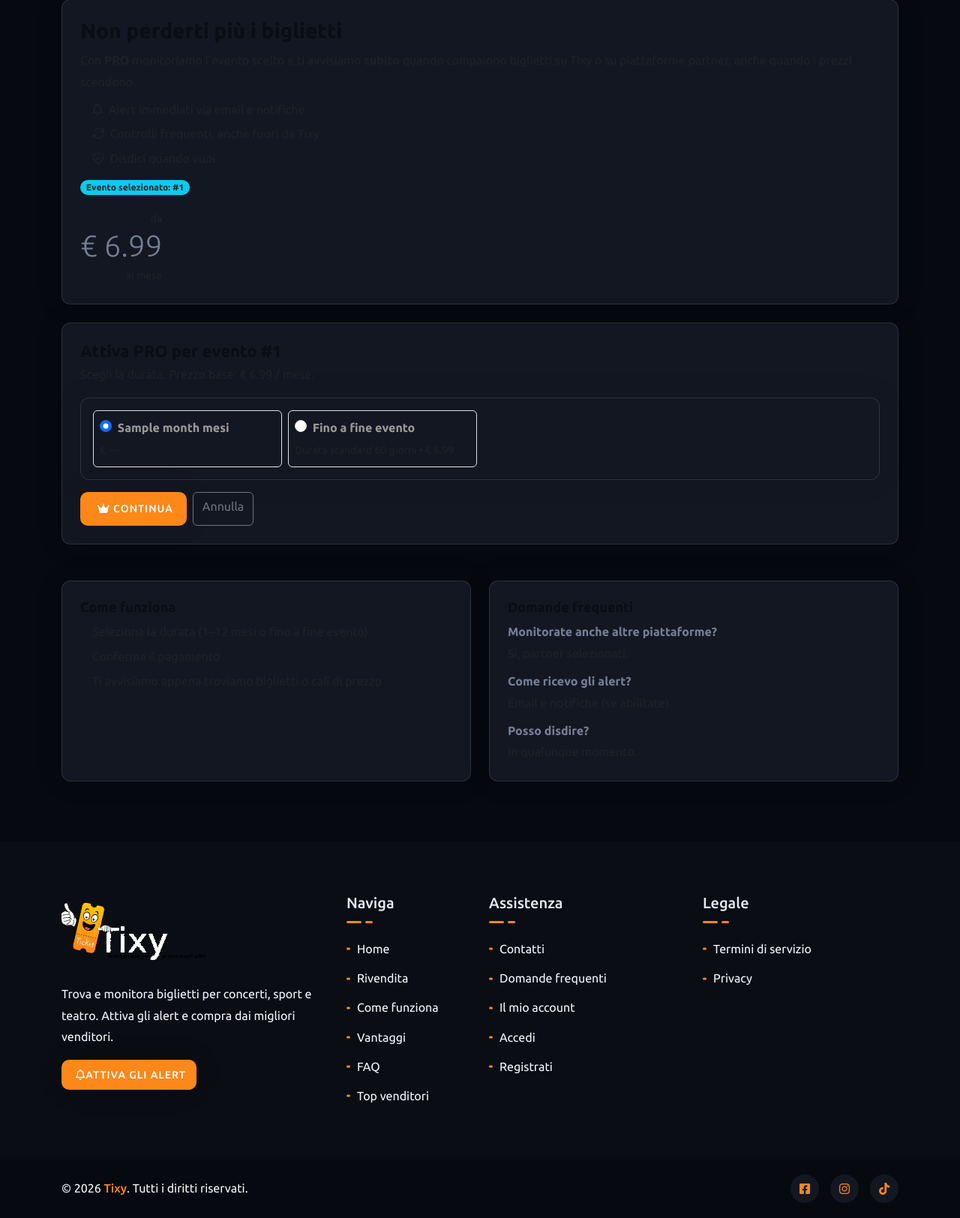
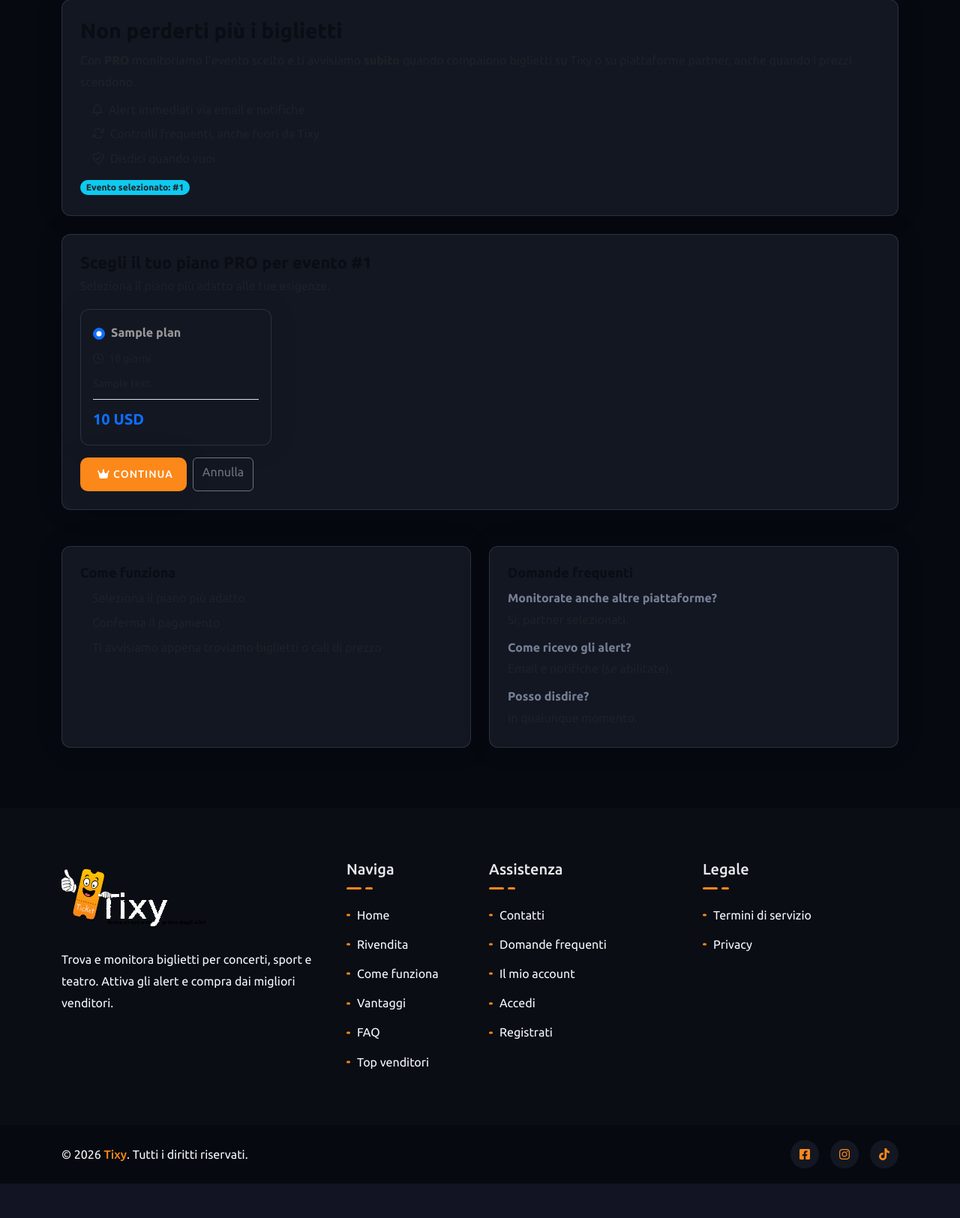
Before and after one commit to Shitan1977/tixy-frontend, a Django app: template web/templates/web/attiva_pro.html in a window 1280 px wide. Shown: the part 470-2094 px from the top of the page at 75% size. After the commit the page ends 2048 px from the top, so only its background shows below. Run offline with Django 5.2, Linux system fonts and the light colour scheme; the template is opened without the code that fills it: most values are stand-ins (such as "Sample title", 1, 10 or a date in 2020); some libraries are stand-ins or nearby versions; some web fonts are replaced.

Commit message:
alertplan

```diff
--- a/web/templates/web/attiva_pro.html
+++ b/web/templates/web/attiva_pro.html
@@ -35,52 +35,58 @@
             <div class="mt-2"><span class="badge rounded-pill bg-info text-dark">Evento selezionato: #{{ event_id }}</span></div>
           {% endif %}
         </div>
-        <div class="text-end">
-          <small class="d-block text-muted">da</small>
-          <div class="display-6">€ {{ prezzo_mese|default:6.99 }}</div>
-          <small class="text-muted">al mese</small>
-        </div>
       </div>
     </div>
 
-    <!-- Scelta piano (tuo form, compatibile con la view) -->
+    <!-- Scelta piano -->
     <div class="seller-card p-4">
-      <h4 class="mb-1">Attiva PRO{% if event_id %} per evento #{{ event_id }}{% endif %}</h4>
-      <p class="text-muted mb-3">Scegli la durata. Prezzo base: € {{ prezzo_mese|default:6.99 }} / mese.</p>
+      <h4 class="mb-1">Scegli il tuo piano PRO{% if event_id %} per evento #{{ event_id }}{% endif %}</h4>
+      <p class="text-muted mb-3">Seleziona il piano più adatto alle tue esigenze.</p>
 
       <form method="post" id="proForm" class="row g-3">
         {% csrf_token %}
         <input type="hidden" name="next" value="{{ next|default:'' }}">
 
         <div class="col-12">
-          <div class="seller-card p-3">
-            <div class="row g-2">
-              {% for m in months %}
-              <div class="col-6 col-md-3">
-                <label class="d-block border rounded p-2 h-100" style="cursor:pointer;">
-                  <input class="form-check-input me-1" type="radio" name="periodo" value="{{ m }}m" {% if forloop.first %}checked{% endif %}>
-                  <strong>{{ m }} {% if m == 1 %}mese{% else %}mesi{% endif %}</strong><br>
-                  <small class="text-muted js-price" data-months="{{ m }}" data-base="{{ prezzo_mese|default:6.99 }}">€ —</small>
+          {% if alert_plans %}
+            <div class="row g-3">
+              {% for plan in alert_plans %}
+              <div class="col-12 col-lg-3">
+                <label class="seller-card p-3 d-flex flex-column align-items-start h-100" style="cursor:pointer; transition: all 0.3s;">
+                  <div class="d-flex align-items-center mb-2 w-100">
+                    <input class="form-check-input me-2" type="radio" name="plan_id" value="{{ plan.id }}"
+                           {% if forloop.first %}checked{% endif %}>
+                    <strong class="fs-6">{{ plan.name }}</strong>
+                  </div>
+                  <div class="text-muted small mb-2">
+                    <i class="far fa-clock me-1"></i> {{ plan.duration_days }} giorni
+                  </div>
+                  {% if plan.description %}
+                    <p class="small text-muted mb-2 flex-grow-1">{{ plan.description }}</p>
+                  {% endif %}
+                  <div class="w-100 pt-2 mt-auto border-top">
+                    <strong class="fs-5 text-primary d-block">{{ plan.price }} {{ plan.currency }}</strong>
+                  </div>
                 </label>
               </div>
               {% endfor %}
-              <div class="col-12 col-md-3">
-                <label class="d-block border rounded p-2 h-100" style="cursor:pointer;">
-                  <input class="form-check-input me-1" type="radio" name="periodo" value="evento">
-                  <strong>Fino a fine evento</strong><br>
-                  <small class="text-muted">Durata standard 60 giorni • € {{ prezzo_mese|default:6.99 }}</small>
-                </label>
-              </div>
             </div>
-          </div>
+          {% else %}
+            <div class="alert alert-warning">
+              <i class="far fa-exclamation-triangle me-2"></i>
+              Nessun piano disponibile al momento. Riprova più tardi.
+            </div>
+          {% endif %}
         </div>
 
+        {% if alert_plans %}
         <div class="col-12 d-flex gap-2">
           <button type="submit" class="theme-btn" id="btnPro">
             <i class="fa-solid fa-crown"></i> Continua
           </button>
           <a class="btn btn-outline-secondary" href="{{ next|default:'/' }}">Annulla</a>
         </div>
+        {% endif %}
       </form>
     </div>
 
@@ -90,7 +96,7 @@
         <div class="seller-card p-4 h-100">
           <h5 class="mb-2">Come funziona</h5>
           <ol class="m-0 ps-3 text-muted">
-            <li class="mb-1">Seleziona la durata (1–12 mesi o fino a fine evento)</li>
+            <li class="mb-1">Seleziona il piano più adatto</li>
             <li class="mb-1">Conferma il pagamento</li>
             <li class="mb-0">Ti avvisiamo appena troviamo biglietti o cali di prezzo</li>
           </ol>
@@ -111,17 +117,11 @@
 
 <script>
 (function(){
-  // calcolo prezzi 1–12 mesi
-  document.querySelectorAll('.js-price').forEach(function(el){
-    var b = parseFloat(el.dataset.base || '6.99');
-    var m = parseInt(el.dataset.months || '1', 10);
-    if (!isNaN(b) && !isNaN(m)) el.textContent = '€ ' + (b * m).toFixed(2);
-  });
   // evita doppi invii
   var form = document.getElementById('proForm');
   if (form) form.addEventListener('submit', function(){
     var btn = document.getElementById('btnPro');
-    if (btn && !btn.disabled){ btn.disabled = true; btn.innerHTML = 'Attivazione...'; }
+    if (btn && !btn.disabled){ btn.disabled = true; btn.innerHTML = '<i class="fa-solid fa-spinner fa-spin me-2"></i>Attivazione...'; }
   });
 })();
 </script>
--- a/web/templates/web/home.html
+++ b/web/templates/web/home.html
@@ -421,7 +421,7 @@
             <div class="cta-content text-center">
               <h1 style="color: var(--heading-color);">Biglietti non disponibili? Ti avvisiamo noi.</h1>
               <p>Abbonati a Tixy e ricevi una notifica immediata quando tornano disponibili o scendono di prezzo.</p>
-              <a href="{% url 'attiva_pro' %}" class="theme-btn">
+              <a href="{% url 'faq' %}" class="theme-btn">
                 <i class="far fa-bell"></i> Attiva gli alert
               </a>
             </div>
--- a/web/templates/web/partials/footer.html
+++ b/web/templates/web/partials/footer.html
@@ -14,9 +14,7 @@
               <p class="mb-3">
                 Trova e monitora biglietti per concerti, sport e teatro. Attiva gli alert e compra dai migliori venditori.
               </p>
-              <a href="{% url 'attiva_pro' %}" class="theme-btn theme-btn-sm">
-                <i class="far fa-bell"></i> Attiva gli alert
-              </a>
+
             </div>
           </div>
 
--- a/web/templates/web/partials/header.html
+++ b/web/templates/web/partials/header.html
@@ -34,6 +34,7 @@
 
                 <div class="collapse navbar-collapse" id="main_nav">
                     <ul class="navbar-nav mx-auto">
+
                         <li class="nav-item"><a class="nav-link" href="{% url 'home' %}">Home</a></li>
                         <li class="nav-item"><a class="nav-link" href="{% url 'rivendita' %}">Rivendita</a></li>
                         <li class="nav-item"><a class="nav-link" href="{% url 'funziona' %}">Come funziona</a></li>
@@ -41,6 +42,26 @@
                         <li class="nav-item"><a class="nav-link" href="{% url 'faq' %}">FAQ</a></li>
 
                     </ul>
+
+                    <div class="d-lg-none mt-3 px-3 pb-3">
+                        {% if request.session.api_access %}
+                        <div class="d-flex flex-column gap-2">
+                            <a href="{% url 'account_admin' %}" class="theme-btn theme-btn2 w-100 text-center">
+                                <i class="far fa-user-circle"></i> Area riservata
+                            </a>
+                            <form action="{% url 'logout' %}" method="post" class="m-0">
+                                {% csrf_token %}
+                                <button type="submit" class="theme-btn w-100">
+                                    <i class="far fa-sign-out"></i> Esci
+                                </button>
+                            </form>
+                        </div>
+                        {% else %}
+                        <a href="{% url 'login' %}" class="theme-btn w-100 text-center">
+                            <i class="far fa-sign-in"></i> Accedi
+                        </a>
+                        {% endif %}
+                    </div>
 
                     <div class="nav-right d-flex align-items-center gap-2">
                         <div class="nav-search-wrap d-none d-lg-block">
```
Also changed, not shown: web/services/tixy_api.py (+12 -0 lines), web/views.py (+62 -26 lines).
